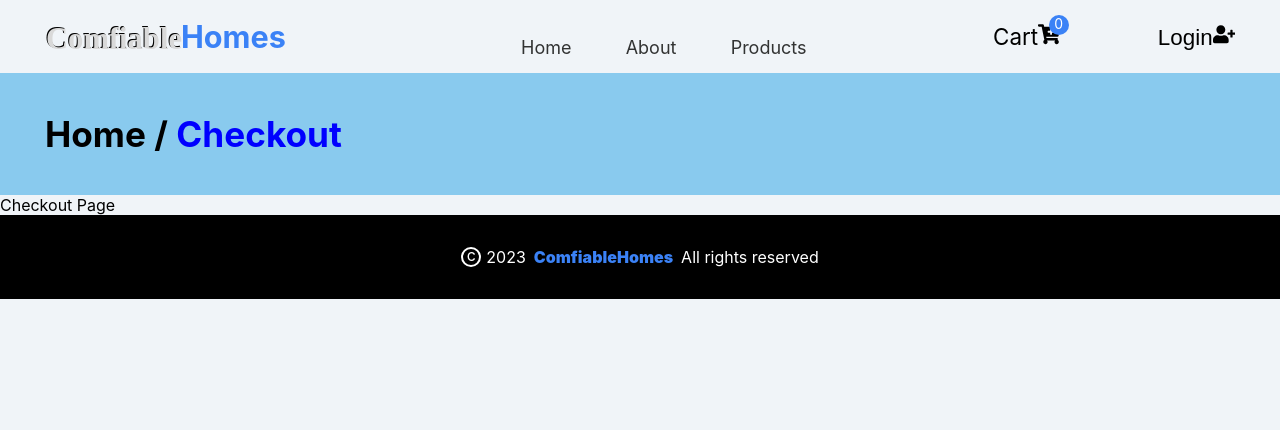
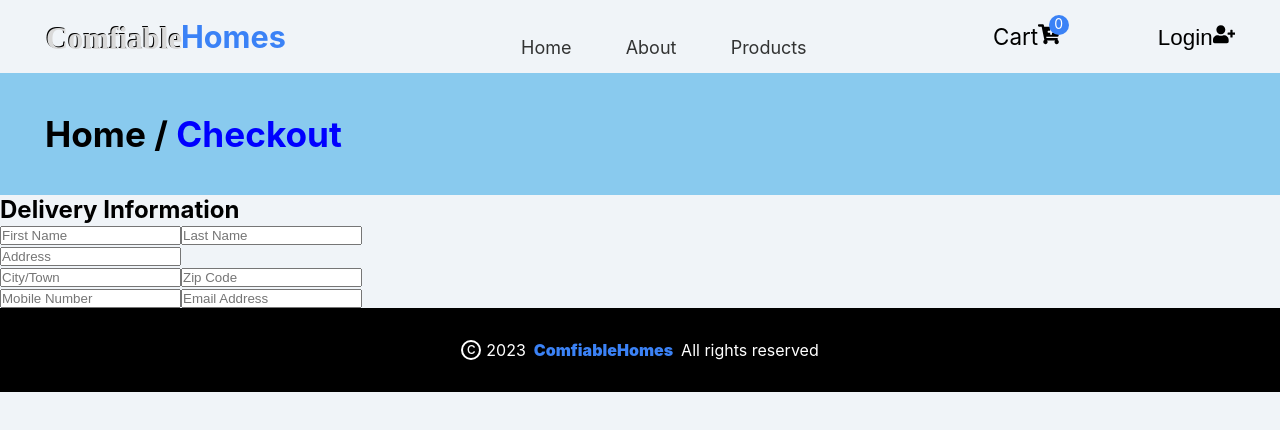
Before and after one commit to bezbrain/ComfiableHomes, a React (Vite) app: page /checkout in a window 1280 px wide. Shown: the top 430 px of the page. Built offline with nearby package versions, Linux system fonts and the light colour scheme; no server answers.

Commit message:
Create files for checkout

```diff
--- a/src/App.jsx
+++ b/src/App.jsx
@@ -5,8 +5,8 @@ import {
   Cart,
   Products,
   SingleProductDetails,
+  Checkout,
   Error,
-  CartCheckout,
 } from "./pages";
 import { SharedLayouts } from "./components/sharedLayouts";
 import { ToastContainer } from "react-toastify";
@@ -22,7 +22,7 @@ function App() {
             <Route path="/about" element={<About />} />
             <Route path="/products" element={<Products />} />
             <Route path="/cart" element={<Cart />} />
-            <Route path="/checkout" element={<CartCheckout />} />
+            <Route path="/checkout" element={<Checkout />} />
             <Route path="/*" element={<Error />} />
             <Route
               path="products/:productId"
--- a/src/components/routes/cart/cartController.jsx
+++ b/src/components/routes/cart/cartController.jsx
@@ -2,21 +2,14 @@ import React from "react";
 import { useApiContext } from "../../../contexts/apiContext";
 
 const CartController = ({ id, counter }) => {
-  const {
-    increaseHandler,
-    decreaseHandler,
-    isCartIncrease,
-    isCartDecrease,
-    setIsCartIncrease,
-    setIsCartDecrease,
-  } = useApiContext();
+  const { increaseHandler, decreaseHandler, isCartIncrease, isCartDecrease } =
+    useApiContext();
 
   return (
     <td>
       <div className="count-con">
         <button
           className={isCartDecrease ? "decrease" : ""}
-          // disabled={isCartDisable}
           onClick={async () => {
             await decreaseHandler(id);
           }}
--- /dev/null
+++ b/src/components/routes/checkout/deliveryInfo.jsx
@@ -0,0 +1,24 @@
+import React from "react";
+
+const DeliveryInfo = () => {
+  return (
+    <form>
+      <h2>Delivery Information</h2>
+      <div>
+        <input type="text" placeholder="First Name" />
+        <input type="text" placeholder="Last Name" />
+      </div>
+      <input type="text" placeholder="Address" />
+      <div>
+        <input type="text" placeholder="City/Town" />
+        <input type="text" placeholder="Zip Code" />
+      </div>
+      <div>
+        <input type="text" placeholder="Mobile Number" />
+        <input type="text" placeholder="Email Address" />
+      </div>
+    </form>
+  );
+};
+
+export default DeliveryInfo;
--- /dev/null
+++ b/src/components/routes/checkout/index.js
@@ -0,0 +1,3 @@
+import DeliveryInfo from "./deliveryInfo";
+
+export { DeliveryInfo };
--- a/src/pages/CartCheckout.jsx
+++ /dev/null
@@ -1,11 +0,0 @@
-import React from "react";
-
-const CartCheckout = () => {
-  return (
-    <div>
-      <p>Checkout Page</p>
-    </div>
-  );
-};
-
-export default CartCheckout;
--- /dev/null
+++ b/src/pages/Checkout.jsx
@@ -0,0 +1,12 @@
+import React from "react";
+import { DeliveryInfo } from "../components/routes/checkout";
+
+const Checkout = () => {
+  return (
+    <div>
+      <DeliveryInfo />
+    </div>
+  );
+};
+
+export default Checkout;
--- a/src/pages/index.js
+++ b/src/pages/index.js
@@ -3,15 +3,7 @@ import About from "./About";
 import Cart from "./Cart";
 import Products from "./Products";
 import SingleProductDetails from "./SingleProductDetails";
-import CartCheckout from "./CartCheckout";
+import Checkout from "./Checkout";
 import Error from "./Error";
 
-export {
-  Home,
-  About,
-  Cart,
-  Products,
-  SingleProductDetails,
-  CartCheckout,
-  Error,
-};
+export { Home, About, Cart, Products, SingleProductDetails, Checkout, Error };
```
